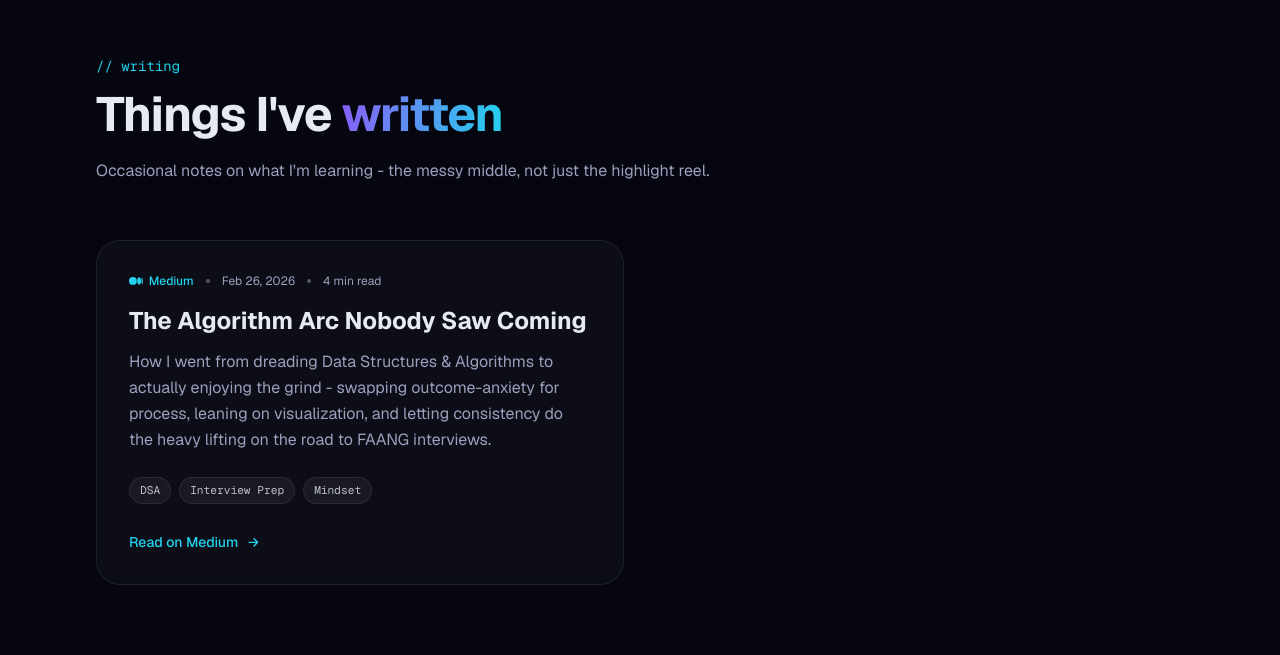
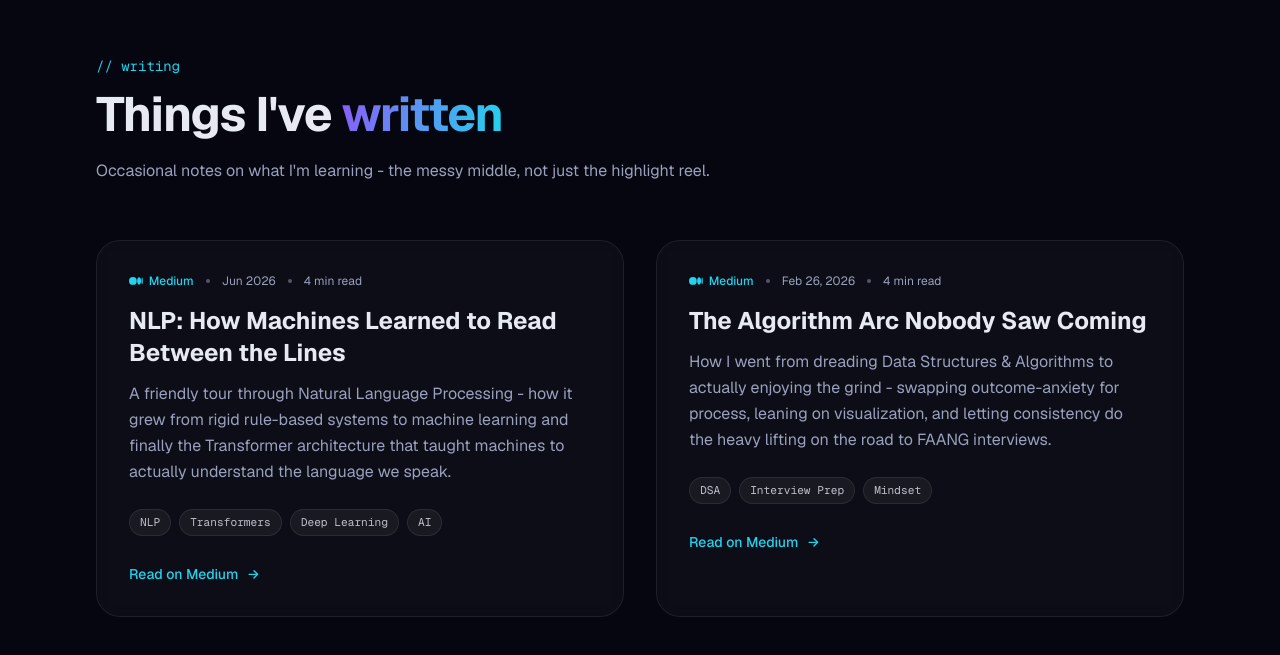
Before and after one commit to sakshigangwani/Sakshi-Portfolio-CS, a Next.js app: page / in a window 1280 px wide. Shown: the part 7425-8080 px from the top of the page. Built offline with nearby package versions, Linux system fonts and the light colour scheme.

Commit message:
added NLP blog

```diff
--- a/src/components/Writing.tsx
+++ b/src/components/Writing.tsx
@@ -1,4 +1,13 @@
 const POSTS = [
+  {
+    title: "NLP: How Machines Learned to Read Between the Lines",
+    blurb:
+      "A friendly tour through Natural Language Processing - how it grew from rigid rule-based systems to machine learning and finally the Transformer architecture that taught machines to actually understand the language we speak.",
+    href: "https://medium.com/@gangwani.sakshi15/nlp-how-machines-learned-to-read-between-the-lines-05f0068631a4",
+    date: "Jun 2026",
+    readingTime: "4 min read",
+    tags: ["NLP", "Transformers", "Deep Learning", "AI"],
+  },
   {
     title: "The Algorithm Arc Nobody Saw Coming",
     blurb:
```
